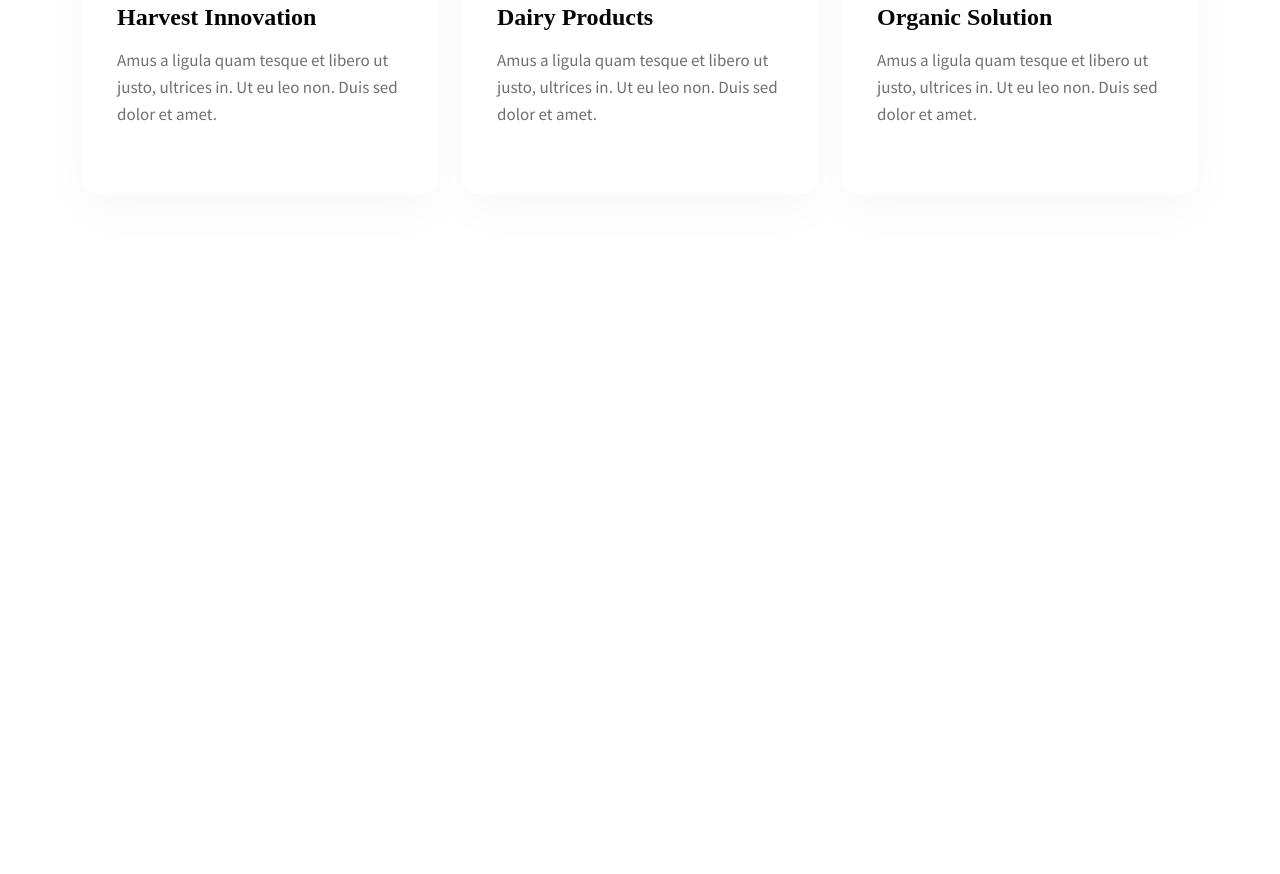
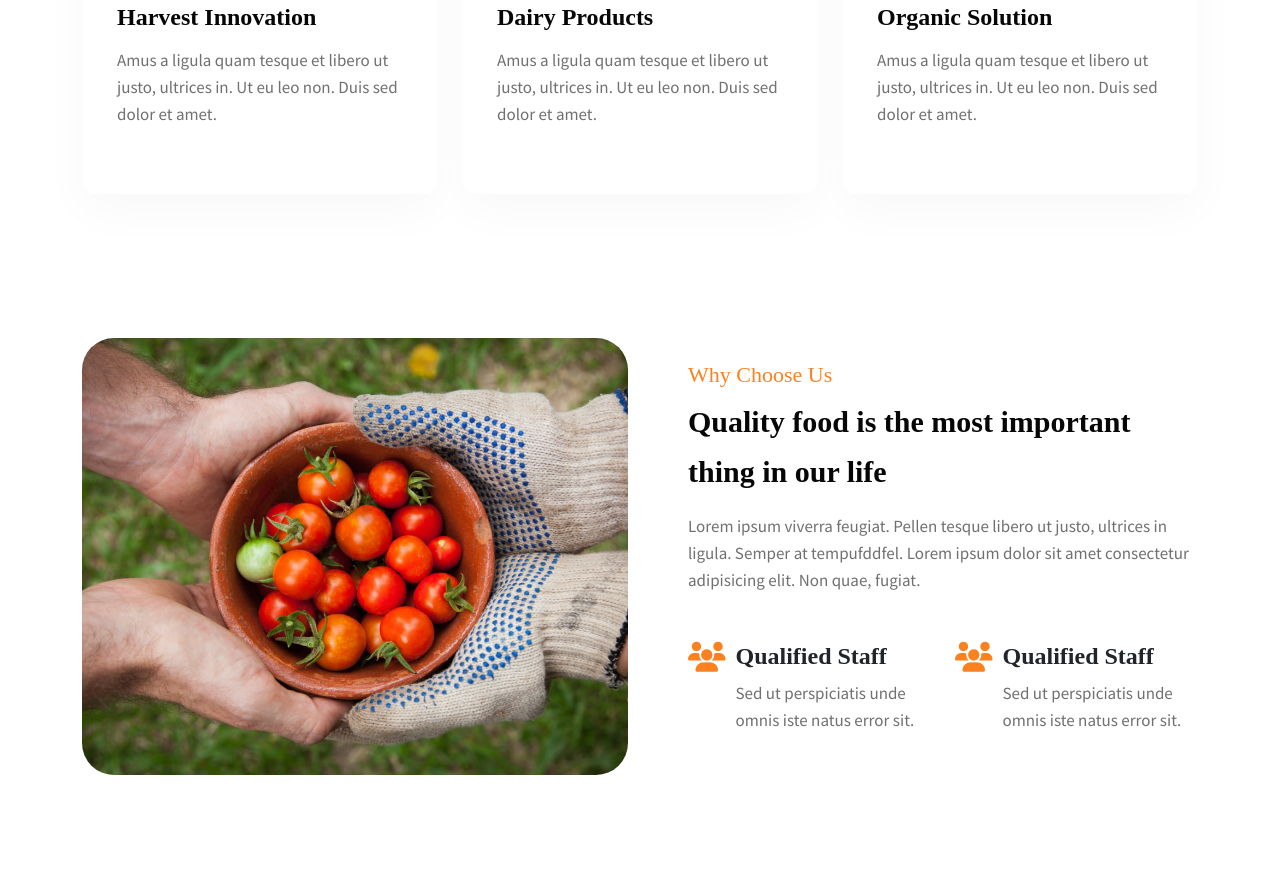
Before and after one commit to delee03/FarmStead, a plain HTML site: page service.html in a window 1280 px wide. Shown: the part 872-1746 px from the top of the page. Before the commit the page ends 1354 px from the top, so only its background shows below. Drawn offline with nearby package versions, Linux system fonts and the light colour scheme; a script that the page names is missing; a web font is replaced by a local one.

Commit message:
feat: service section whyWhoous

```diff
--- a/css/service.css
+++ b/css/service.css
@@ -189,3 +189,27 @@ header.nav-fixed {
     line-height: 27px;
     color: #707070;
 }
+
+.why h5 {
+    color: #fb811e;
+    font-size: 22px;
+}
+
+.why h3 {
+    font-size: 30px;
+    line-height: 50px;
+    font-weight: 600;
+    color: #060606;
+}
+
+.content_info span.fa {
+    font-size: 30px;
+    color: #fb811e;
+    margin-right: 10px;
+}
+
+.content_info h4 {
+    font-size: 24px;
+    margin-bottom: 10px;
+    font-weight: 600;
+}
--- a/service.html
+++ b/service.html
@@ -108,7 +108,8 @@
                         <i class="fa-brands fa-pagelines"></i>
                         <h4><a href="#url" class="title">Farm Products</a></h4>
                         </h4>
-                        <p class="p-paragraph">Amus a ligula quam tesque et libero ut justo, ultrices in. Ut eu leo non. Duis
+                        <p class="p-paragraph">Amus a ligula quam tesque et libero ut justo, ultrices in. Ut eu leo non.
+                            Duis
                             sed dolor et amet.</p>
                     </div>
                 </div>
@@ -117,7 +118,8 @@
                         <i class="fa-regular fa-lemon"></i>
                         <h4><a href="#url" class="title">Organic Products</a></h4>
                         </h4>
-                        <p class="p-paragraph">Amus a ligula quam tesque et libero ut justo, ultrices in. Ut eu leo non. Duis
+                        <p class="p-paragraph">Amus a ligula quam tesque et libero ut justo, ultrices in. Ut eu leo non.
+                            Duis
                             sed dolor et amet.</p>
                     </div>
                 </div>
@@ -126,7 +128,8 @@
                         <i class="fa fa-leaf"></i>
                         <h4><a href="#url" class="title">Harvest Innovation</a></h4>
                         </h4>
-                        <p class="p-paragraph">Amus a ligula quam tesque et libero ut justo, ultrices in. Ut eu leo non. Duis
+                        <p class="p-paragraph">Amus a ligula quam tesque et libero ut justo, ultrices in. Ut eu leo non.
+                            Duis
                             sed dolor et amet.</p>
                     </div>
                 </div>
@@ -135,7 +138,8 @@
                         <i class="fa fa-flask"></i>
                         <h4><a href="#url" class="title">Dairy Products</a></h4>
                         </h4>
-                        <p class="p-paragraph">Amus a ligula quam tesque et libero ut justo, ultrices in. Ut eu leo non. Duis
+                        <p class="p-paragraph">Amus a ligula quam tesque et libero ut justo, ultrices in. Ut eu leo non.
+                            Duis
                             sed dolor et amet.</p>
                     </div>
                 </div>
@@ -144,9 +148,42 @@
                         <i class="fa fa-american-sign-language-interpreting"></i>
                         <h4><a href="#url" class="title">Organic Solution</a></h4>
                         </h4>
-                        <p class="p-paragraph">Amus a ligula quam tesque et libero ut justo, ultrices in. Ut eu leo non. Duis
+                        <p class="p-paragraph">Amus a ligula quam tesque et libero ut justo, ultrices in. Ut eu leo non.
+                            Duis
                             sed dolor et amet.</p>
                     </div>
+                </div>
+            </div>
+        </div>
+    </section>
+    <section class="why py-5">
+        <div class="container py-md-5 py-4">
+            <div class="row">
+                <div class="col-lg-6 order-lg-last align-self-center ps-lg-5">
+                    <h5>Why Choose Us</h5>
+                    <h3> Quality food is the most important thing in our life </h3>
+                    <p class="mt-3 p-paragraph">Lorem ipsum viverra feugiat. Pellen tesque libero ut justo,
+                        ultrices in ligula. Semper at tempufddfel. Lorem ipsum dolor sit amet consectetur adipisicing
+                        elit. Non quae, fugiat.</p>
+                    <div class="row mt-sm-5 mt-5">
+                        <div class="col-sm-6 d-flex content_info">
+                            <span class="fa fa-users"></span>
+                            <div class="detail ml-2">
+                                <h4>Qualified Staff</h4>
+                                <p class="p-paragraph">Sed ut perspiciatis unde omnis iste natus error sit. </p>
+                            </div>
+                        </div>
+                        <div class="col-sm-6 d-flex mt-sm-0 mt-4 content_info">
+                            <span class="fa fa-users"></span>
+                            <div class="detail ml-2">
+                                <h4>Qualified Staff</h4>
+                                <p class="p-paragraph">Sed ut perspiciatis unde omnis iste natus error sit. </p>
+                            </div>
+                        </div>
+                    </div>
+                </div>
+                <div class="col-lg-6 mt-lg-0 mt-sm-5 mt-4 position-relative order-lg-first">
+                    <img src="./img/services.jpg" alt="img-service" class="img-fluid rounded-5">
                 </div>
             </div>
         </div>
```
